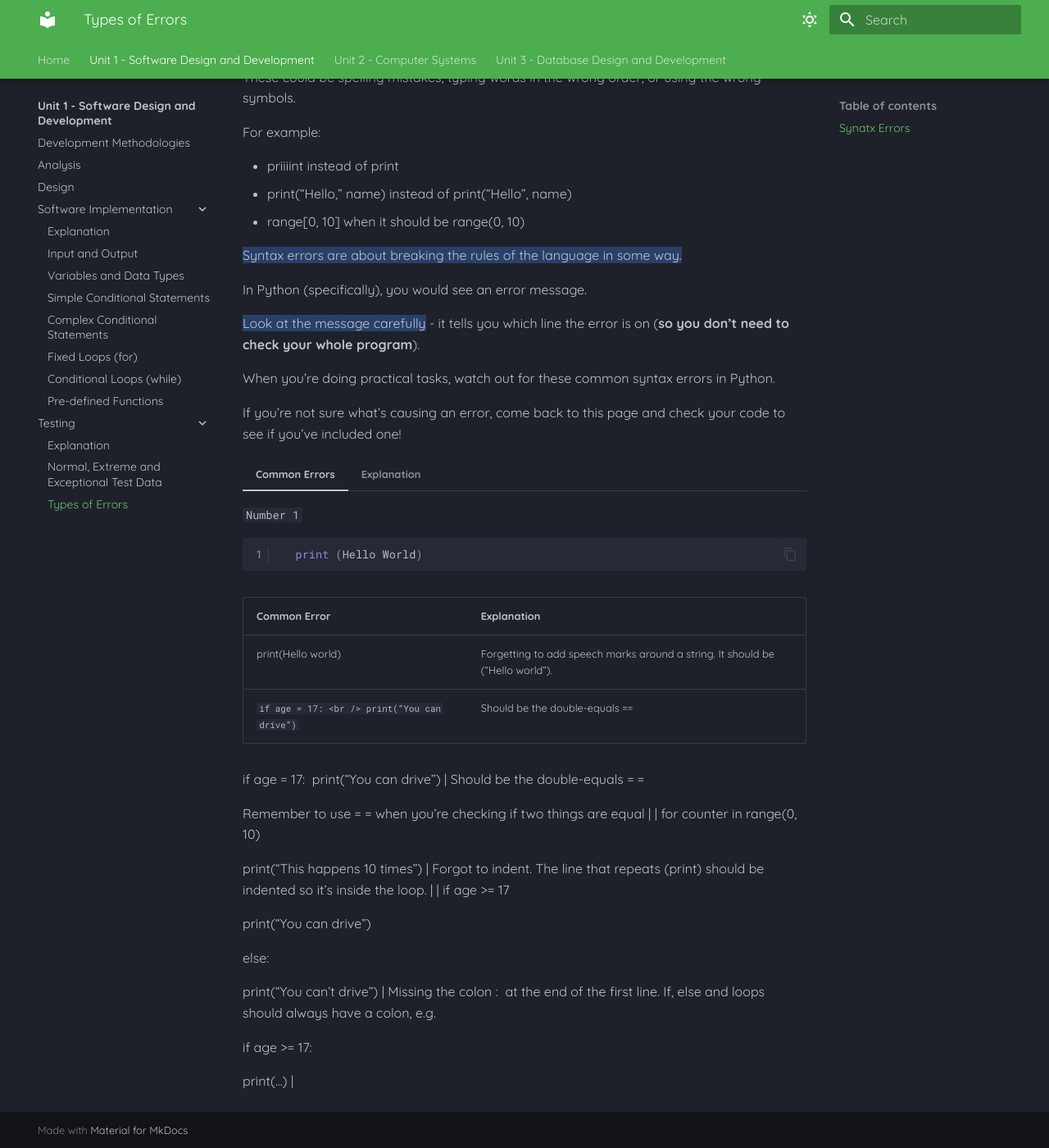
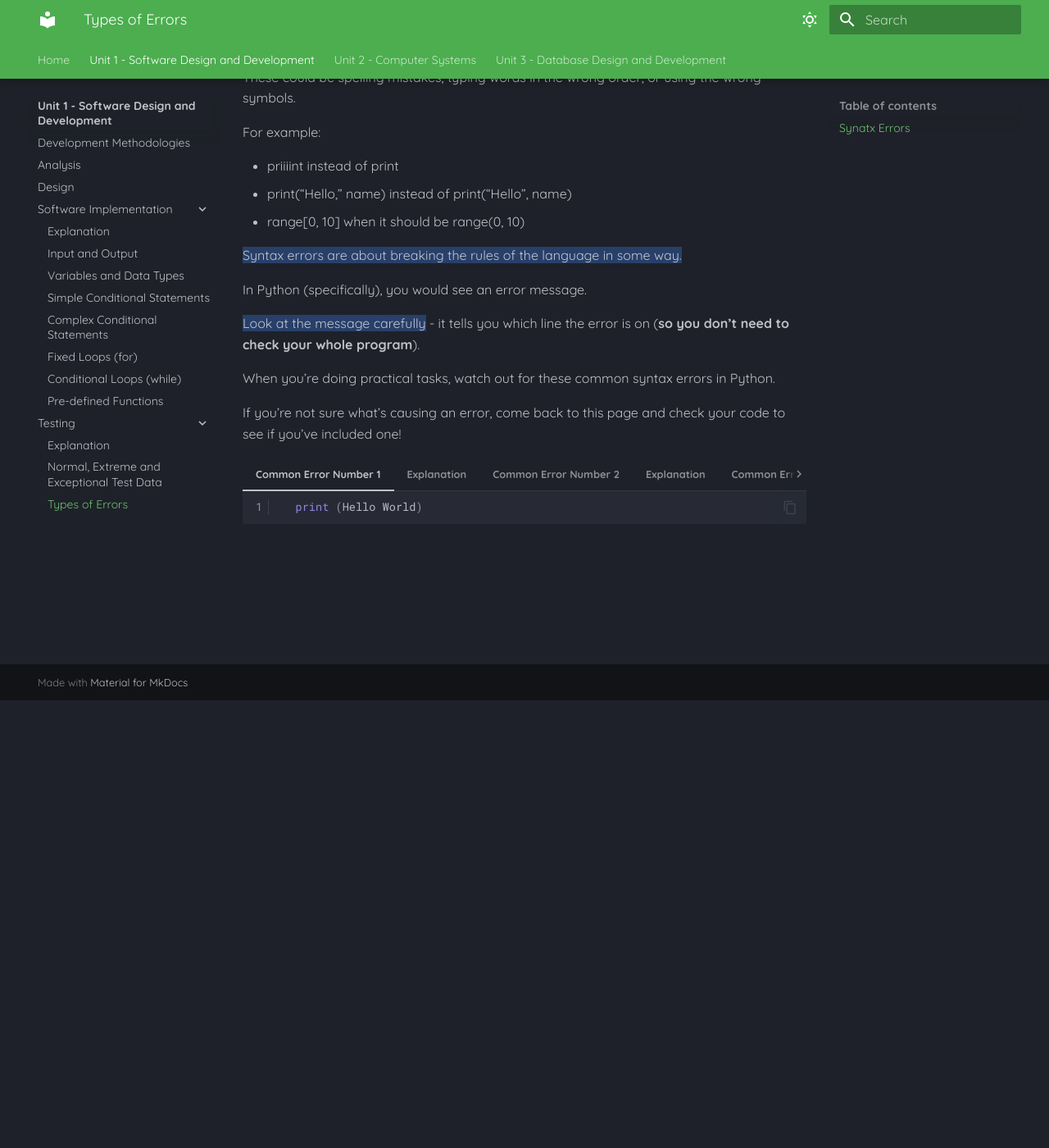
Before and after one commit to Mr-Wood-CS/National-5-CS, an MkDocs documentation site: the page built from docs/SDD/5.2-Types-of-Errors.md, in a window 1280 px wide and 1400 px high, scrolled down 546 px. Shown: the whole window at 82% size. Built offline with MkDocs 1.6.1 and Material for MkDocs 9.7.7, drawn with Linux system fonts in a browser that asks for light colours.

Commit message:
Update 5.2-Types-of-Errors.md

````diff
--- a/docs/SDD/5.2-Types-of-Errors.md
+++ b/docs/SDD/5.2-Types-of-Errors.md
@@ -36,9 +36,8 @@
 
 If you’re not sure what’s causing an error, come back to this page and check your code to see if you’ve included one!
 
-=== "Common Errors"
+=== "Common Error Number 1"
 
-    `Number 1`
     ``` python linenums="1"
       print (Hello World)
     ```
@@ -47,29 +46,46 @@
 
     Forgetting to add speech marks around a string. It should be (“Hello world”).
 
+=== "Common Error Number 2"
 
-| Common Error                                | Explanation                                                                   |
-| ------------------------------------------- | ----------------------------------------------------------------------------- |
-| print(Hello world)                          | Forgetting to add speech marks around a string. It should be (“Hello world”). |
-| ``` if age = 17: <br /> print(“You can drive”)``` | Should be the double-equals ==                                                |
+    ``` python linenums="1"
+      if age = 17:
+          print(“You can drive”)
+    ```
 
+=== "Explanation"
 
+    Should be the double-equals ==
+    Remember to use == when you’re checking if two things are equal
 
-if age = 17:
- print(“You can drive”)                                    | Should be the double-equals = =
+=== "Common Error Number 3"
 
-Remember to use = = when you’re checking if two things are equal                                  |
-| for counter in range(0, 10)
+    ``` python linenums="1"
+    for counter in range(0, 10)
+    print(“This happens 10 times”)
+    ```
 
-print(“This happens 10 times”)              | Forgot to indent. The line that repeats (print) should be indented so it’s inside the loop.                                        |
-| if age >= 17
+=== "Explanation"
 
-  print(“You can drive”)
+    Forgot to indent.
+    The line that repeats (print) should be indented as it’s inside the loop.
 
-else:
+=== "Common Error Number 4"
 
- print(“You can’t drive”) | Missing the colon :  at the end of the first line. If, else and loops should always have a colon, e.g.
+    ``` python linenums="1"
+    if age >= 17
+      print(“You can drive”)
+    else:
+      print(“You can’t drive”)
+    ```
 
-if age >= 17:
+=== "Explanation"
 
- print(...) |
+    Missing the colon :  at the end of the first line.
+
+    If, else and loops should always have a colon, e.g.
+
+    ``` python linenums="1"
+    if age >= 17:
+        print(...)
+    ```
````
